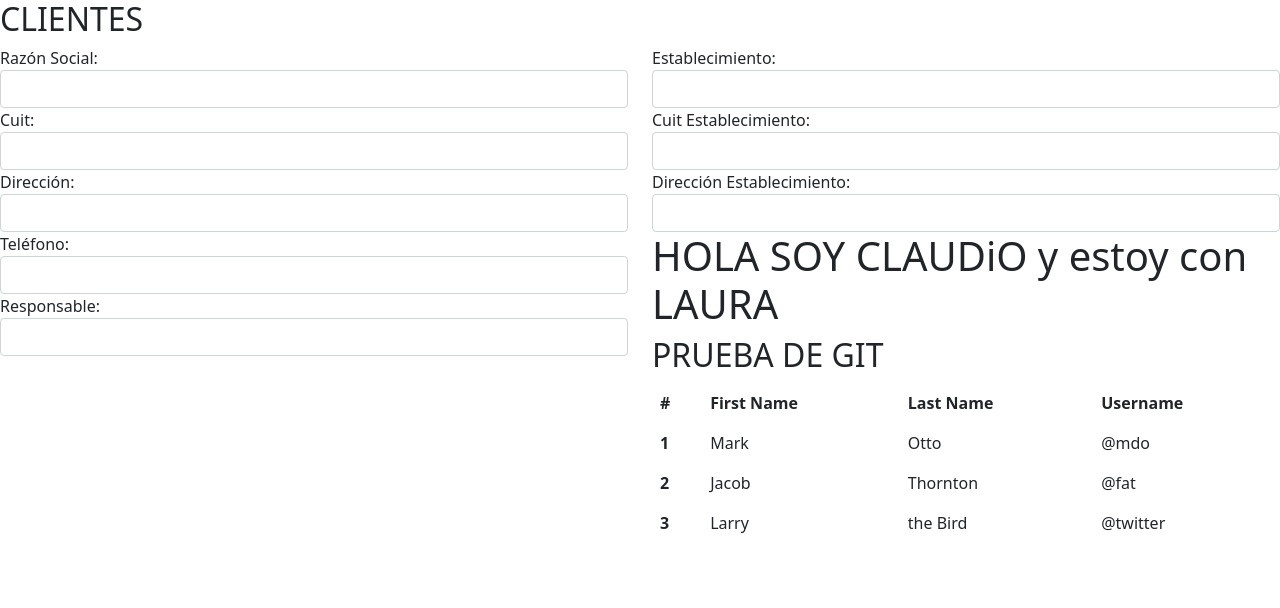
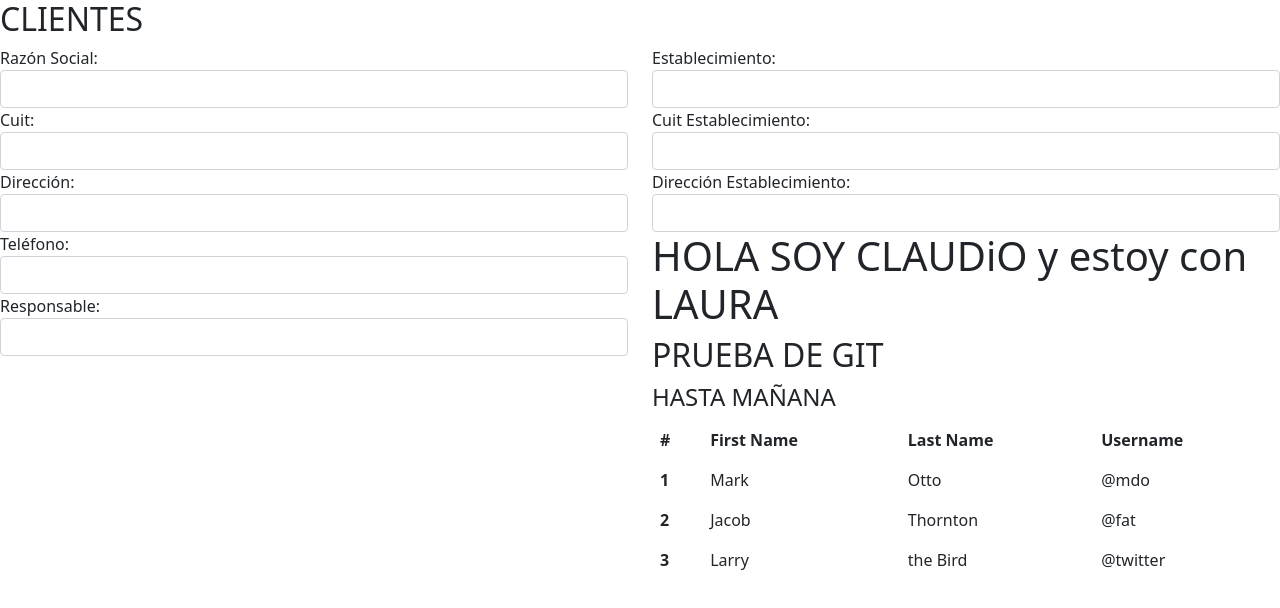
Before and after one commit to divmsolutions/sgaw, a Next.js app in the folder sgaw/: page /Customer/customer in a window 1280 px wide. Shown: the top 608 px of the page. Built offline with nearby package versions, Linux system fonts and the light colour scheme.

Commit message:
push merge claudio

```diff
--- a/sgaw/components/Establishment.js
+++ b/sgaw/components/Establishment.js
@@ -6,6 +6,7 @@ const Establishment = () => {
         <>
         <h1>HOLA SOY CLAUDiO y estoy con LAURA</h1>
         <h2>PRUEBA DE GIT</h2>
+        <h4>HASTA MAÑANA</h4>
             <Table borderless>
                 <thead>
                     <tr>
```
